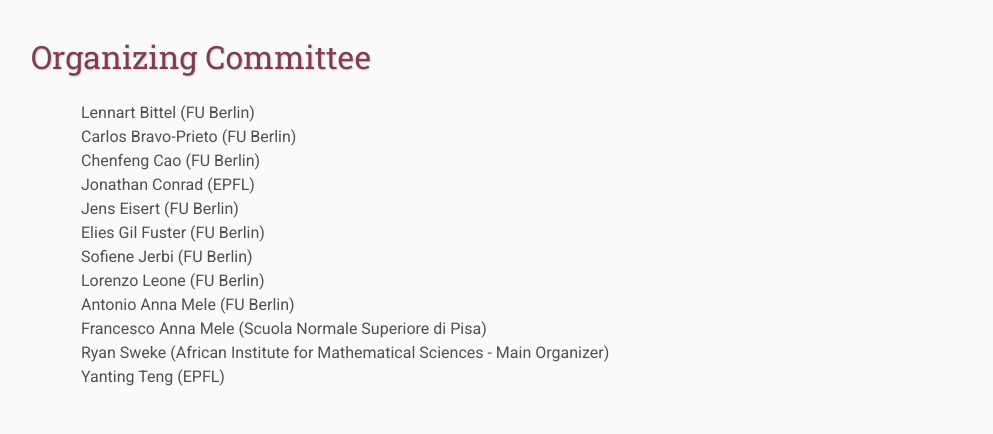
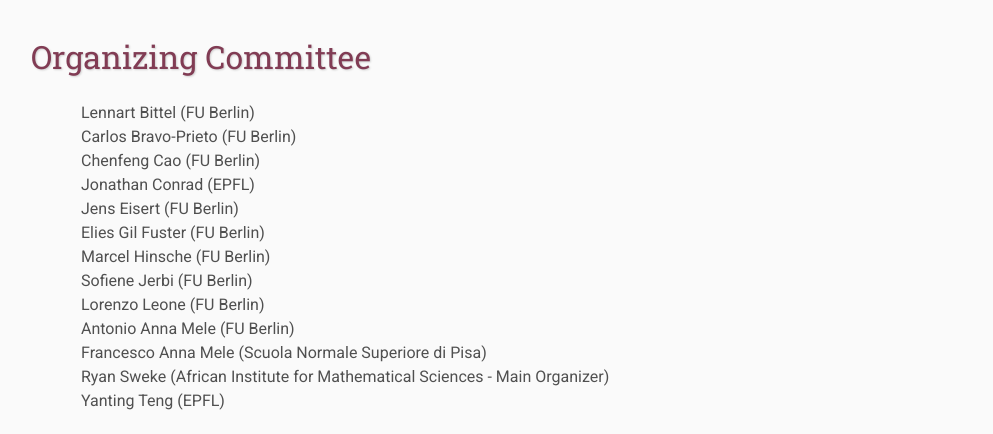
Before and after one commit to AIMS-quantum-learning-and-testing/AIMS-quantum-learning-and-testing.github.io, a plain HTML site: page index.html in a window 1280 px wide. Shown: the part 3691-4125 px from the top of the page, without its empty margins (109-1102 px from the left). Drawn offline with Linux system fonts and the light colour scheme.

Commit message:
added Marcel to organizers

```diff
--- a/index.html
+++ b/index.html
@@ -148,6 +148,7 @@ for both quantum and classical learning problems. Example topics of interest inc
     Jonathan Conrad (EPFL)<br>
     Jens Eisert (FU Berlin)<br>
     Elies Gil Fuster (FU Berlin)<br>
+    Marcel Hinsche (FU Berlin)<br>
     Sofiene Jerbi (FU Berlin)<br>
     Lorenzo Leone (FU Berlin)<br>
     Antonio Anna Mele (FU Berlin)<br>
```
